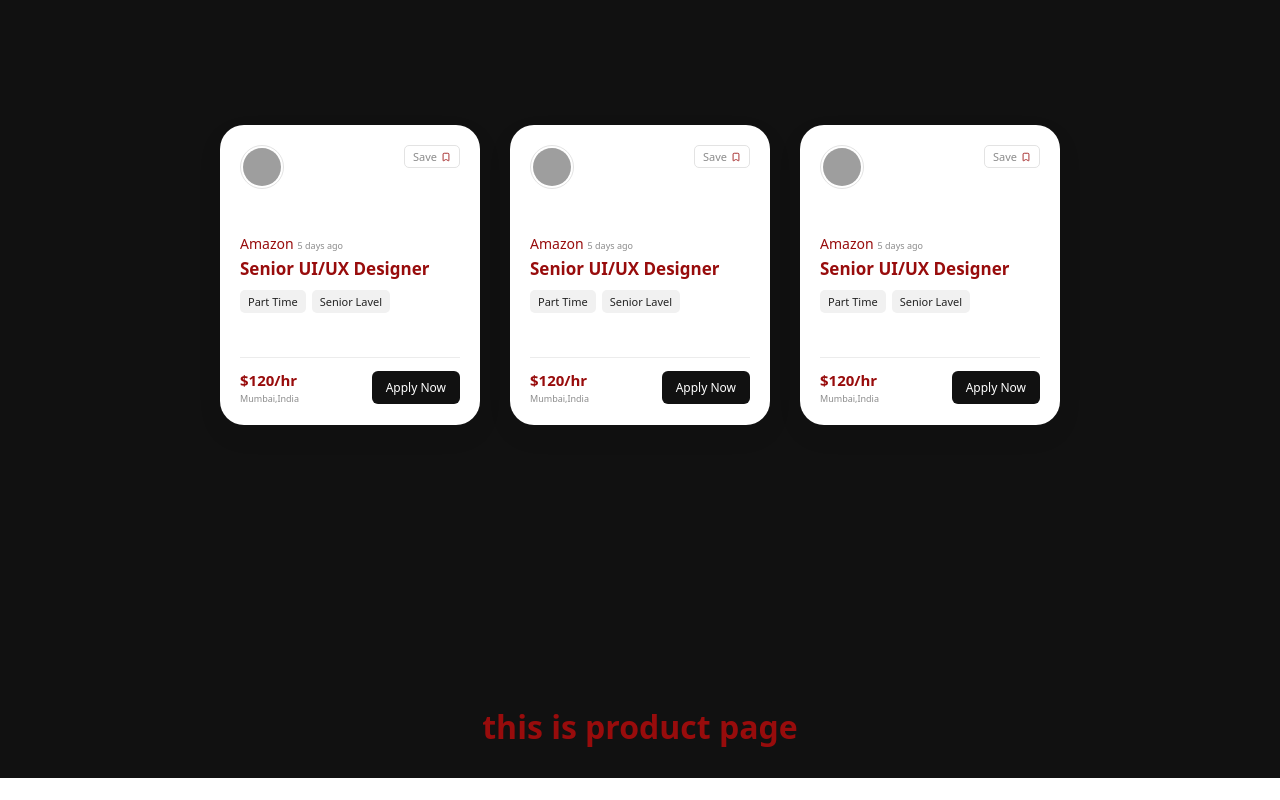
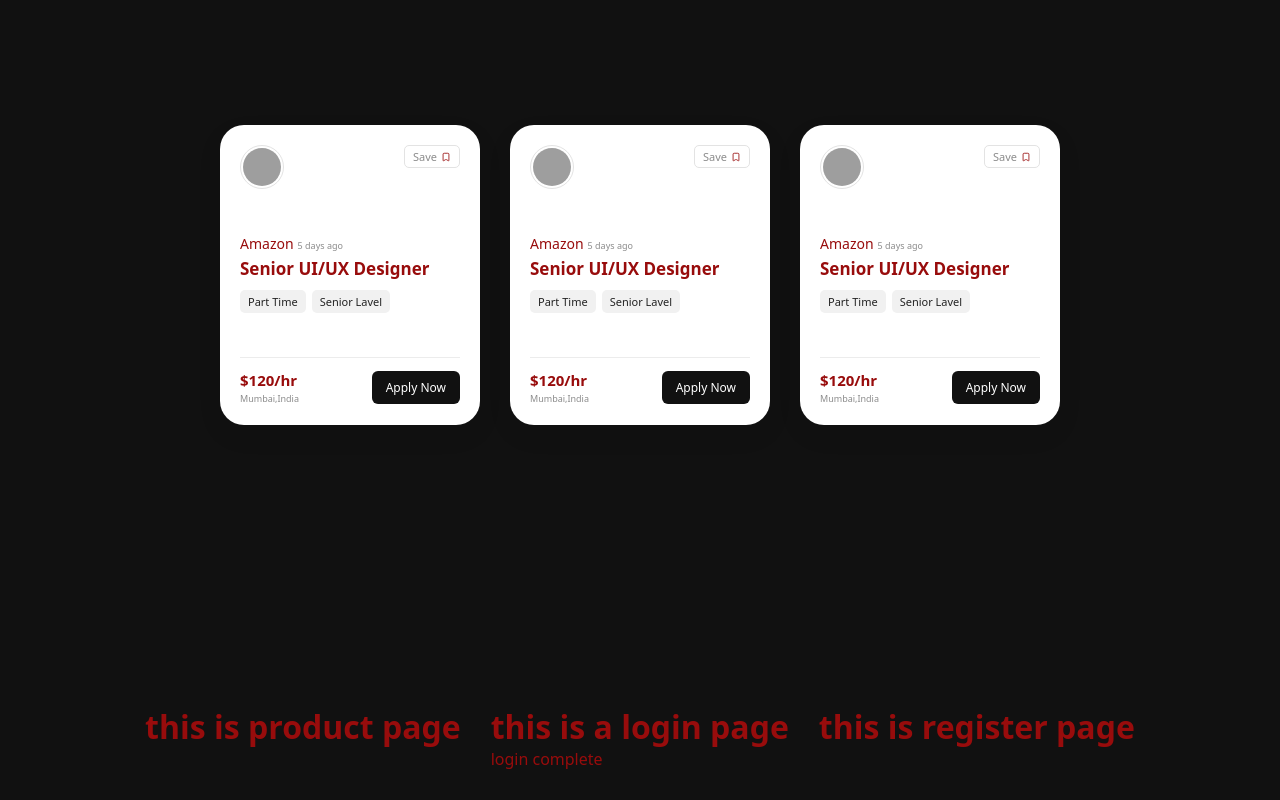
Before and after one commit to NutanShinde8926/cards-project, a React (Vite) app: page / in a window 1280 px wide. Shown: the part 985-1785 px from the top of the page. Before the commit the page ends 1763 px from the top, so only its background shows below. Built offline with nearby package versions, Linux system fonts and the light colour scheme; grey boxes are pictures that could not be loaded.

Commit message:
multiple pages are added

```diff
--- a/src/App.jsx
+++ b/src/App.jsx
@@ -1,6 +1,8 @@
 import React from 'react'
 import Card from './components/Card'
 import Products from './components/Products'
+import Login from './components/Login'
+import Register from './components/Register'
 
 const App = () => {
 
@@ -12,6 +14,8 @@
    <Card />
    <Card />
    <Products />
+   <Login />
+   <Register />
 
    </div>
   )
--- /dev/null
+++ b/src/components/Register.jsx
@@ -0,0 +1,10 @@
+
+const Register = () => {
+    return (
+
+         <div>
+          <h1>this is register page</h1>
+         </div>
+    )
+}
+export default Register
```
